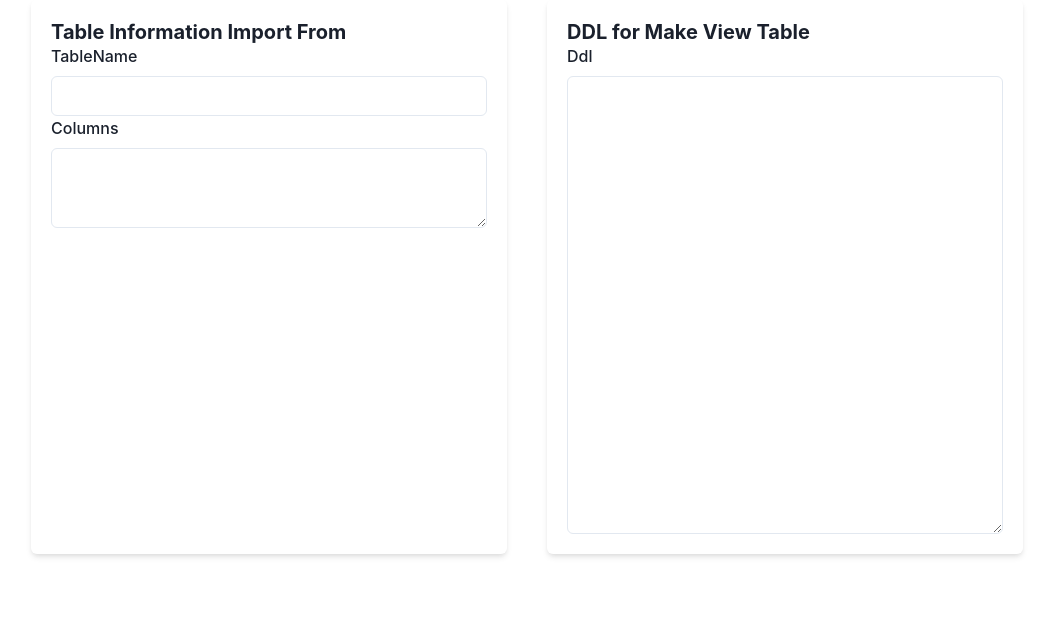
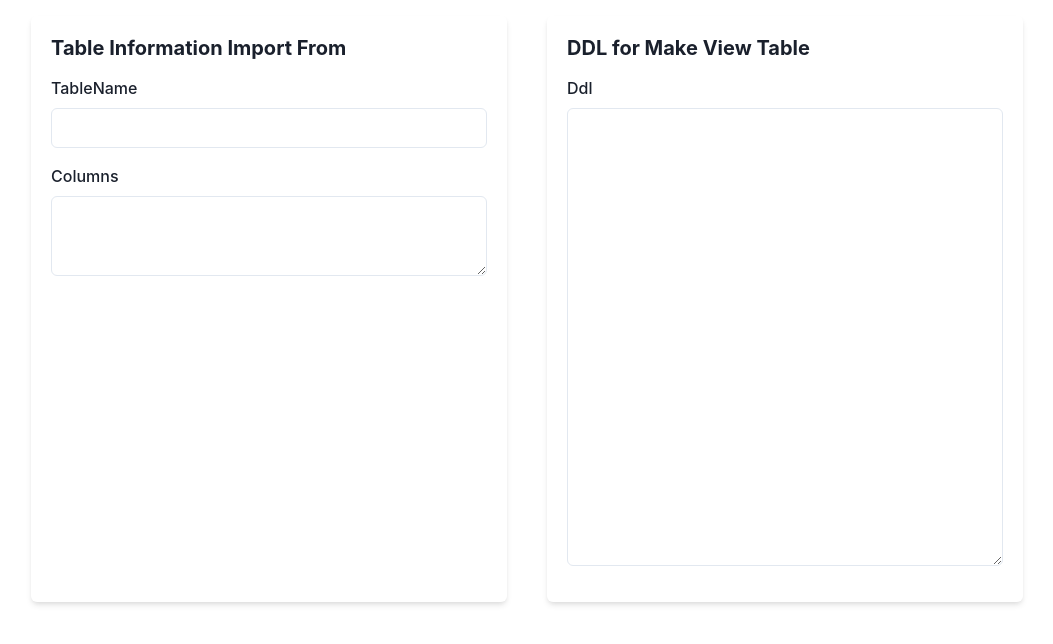
Before and after one commit to medcarejp/view-ddl-generator, a Next.js app: page / in a window 1280 px wide. Shown: the top 644 px of the page, without its empty margins (113-1166 px from the left). Built offline with nearby package versions, Linux system fonts and the light colour scheme.

Commit message:
spacing.

```diff
--- a/components/DdlForm.tsx
+++ b/components/DdlForm.tsx
@@ -19,13 +19,13 @@ const Component = () => {
 
   return (
     <SimpleGrid columns={2} spacing={10}>
-      <Box shadow="md" p={5} borderRadius="md">
+      <Box shadow="md" p={5} borderRadius="md" my={4}>
         <Heading fontSize="xl">Table Information Import From</Heading>
-        <FormControl id="TableName">
+        <FormControl id="TableName" my={4}>
           <FormLabel>TableName</FormLabel>
           <Input onChange={(ev) => setTableName(ev.target.value)} />
         </FormControl>
-        <FormControl id="Columns">
+        <FormControl id="Columns" my={4}>
           <FormLabel>Columns</FormLabel>
           <Textarea onChange={(ev) => {
             setColumns(ev.target.value.split('\n').filter((v) => v && v.length > 0));
@@ -33,9 +33,9 @@ const Component = () => {
           />
         </FormControl>
       </Box>
-      <Box shadow="md" p={5} borderRadius="md">
+      <Box shadow="md" p={5} borderRadius="md" my={4}>
         <Heading fontSize="xl">DDL for Make View Table</Heading>
-        <FormControl id="Ddl">
+        <FormControl id="Ddl" my={4}>
           <FormLabel>Ddl</FormLabel>
           <Textarea value={ddl} readOnly rows={20} />
         </FormControl>
```
